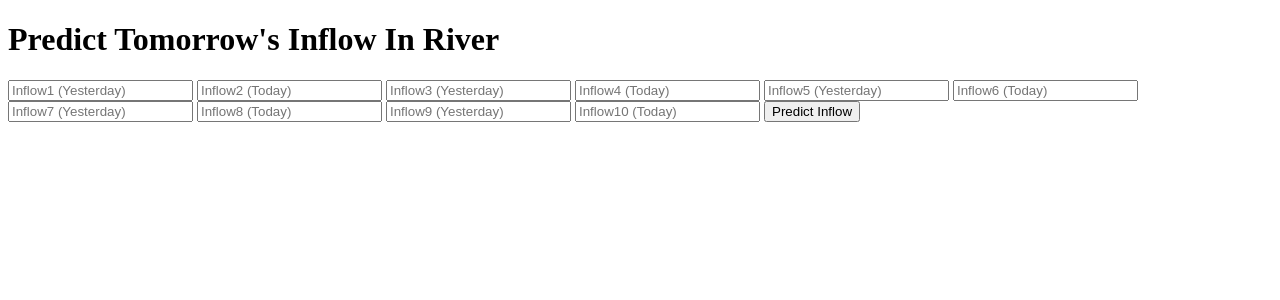
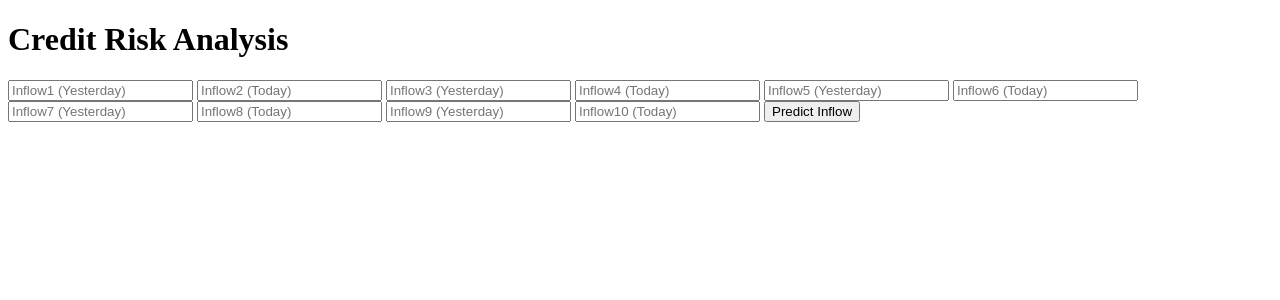
Before and after one commit to pragya1234/credit_risk_analysis, a Flask app: page / in a window 1280 px wide. Shown: the top 300 px of the page. Run offline with Flask 2, Linux system fonts and the light colour scheme; parts of the project's set-up code (start-up, migrations or seed data) failed here and were passed over.

Commit message:
Update index.html

```diff
--- a/templates/index.html
+++ b/templates/index.html
@@ -13,7 +13,7 @@
 
 <body>
  <div class="login">
-	<h1>Predict Tomorrow's Inflow In River</h1>
+	<h1>Credit Risk Analysis</h1>
 
      <!-- Main Input For Receiving Query to our ML -->
     <form action="{{ url_for('predict')}}" method="POST">
```
